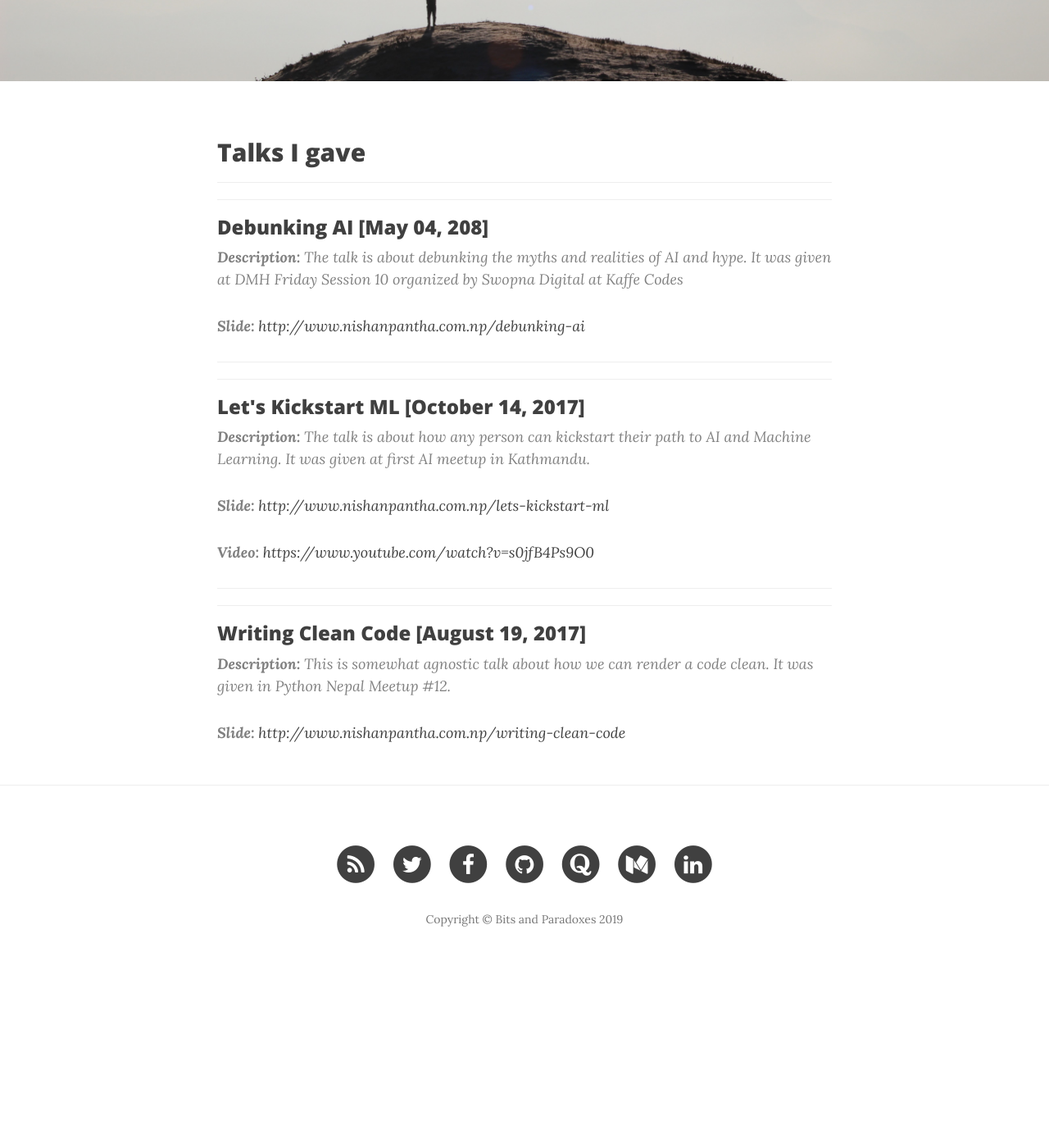
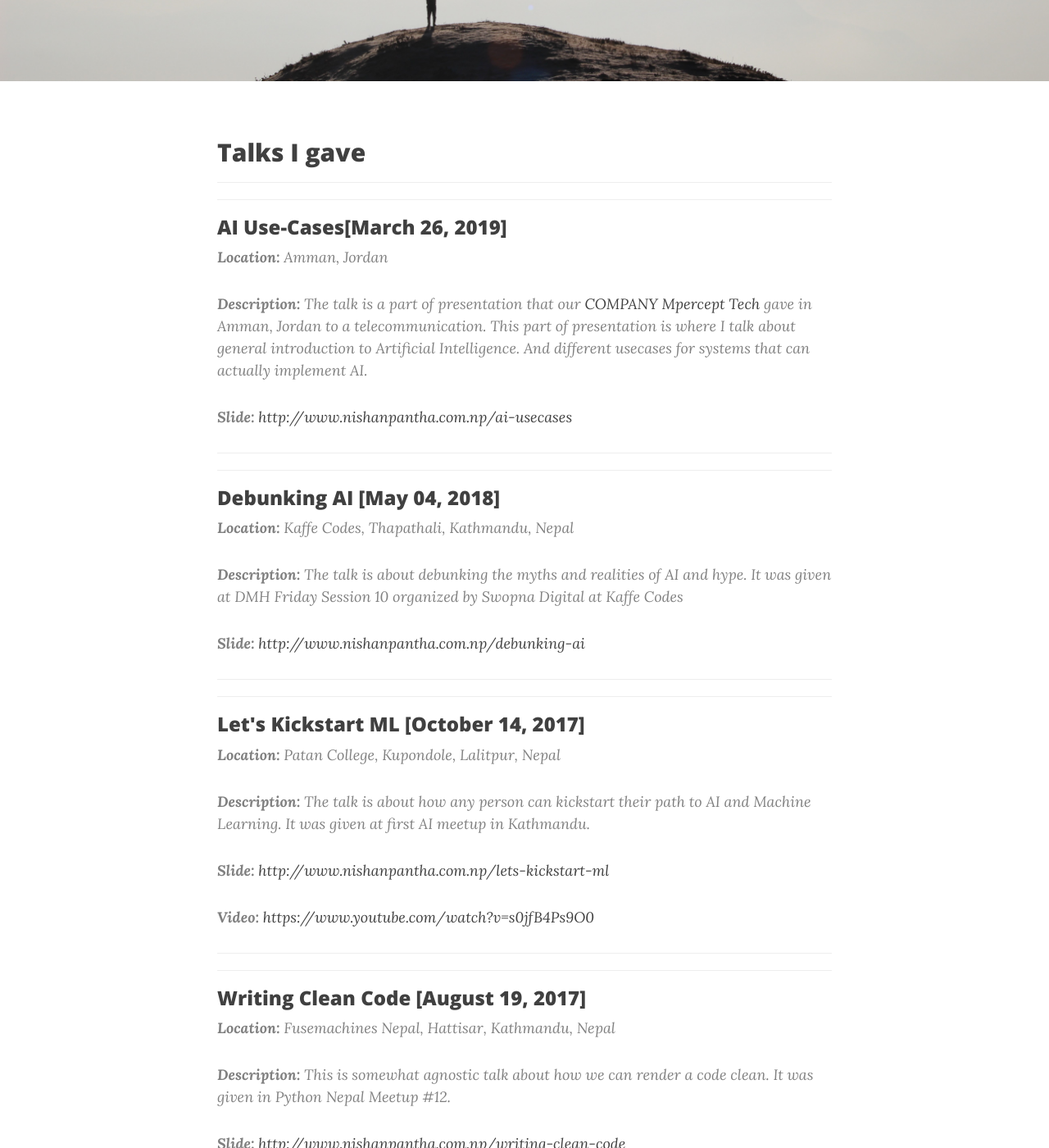
Before and after one commit to NISH1001/NISH1001.github.io, a Jekyll site: the page built from talks.html, in a window 1280 px wide and 1400 px high, scrolled down 338 px. Shown: the whole window at 82% size. Built offline with Jekyll 4.4.1, drawn with Linux system fonts in a browser that asks for light colours; nearby versions of some CDN libraries; before the commit the page ends 1535 px from its top, so only the background shows below that.

Commit message:
Add talk for March 26, 2019 given at Amman, Jordan
The talk is about general usecases for AI systems to make use of
existing data of the company making use of various sources.

```diff
--- a/talks.html
+++ b/talks.html
@@ -11,11 +11,41 @@ header-img: "img/talks-bg.jpg"
 
 <!-- Start -->
 <div class="post-preview">
-<h3 class="post-title">Debunking AI [May 04, 208]</h3>
+
+    <h3 class="post-title">AI Use-Cases[March 26, 2019]</h3>
+    <p class="post-meta"><b>Location:</b>
+    Amman, Jordan
+    </p>
+
+    <p class="post-meta"><b>Description:</b>
+    The talk is a part of presentation that our <a href="http://mpercept.com/">COMPANY Mpercept Tech</a> gave in
+    Amman, Jordan to a telecommunication. This part of presentation is where I talk about general introduction to Artificial Intelligence.
+    And different usecases for systems that can actually implement AI.
+    </p>
+
+    <p class="post-meta"><b>Slide:</b>
+        <a href="http://www.nishanpantha.com.np/ai-usecases">http://www.nishanpantha.com.np/ai-usecases
+        </a>
+    </p>
+
+</div><!-- End -->
+
+<hr/>
+<hr/>
+
+<!-- Start -->
+<div class="post-preview">
+    <h3 class="post-title">Debunking AI [May 04, 2018]</h3>
+
+    <p class="post-meta"><b>Location:</b>
+     Kaffe Codes, Thapathali, Kathmandu, Nepal
+    </p>
+
     <p class="post-meta"><b>Description:</b>
     The talk is about debunking the myths and realities of AI and hype. It was given at DMH Friday Session 10 organized by
     Swopna Digital at Kaffe Codes
     </p>
+
     <p class="post-meta"><b>Slide:</b>
         <a href="http://www.nishanpantha.com.np/debunking-ai">http://www.nishanpantha.com.np/debunking-ai
         </a>
@@ -29,13 +59,20 @@ Swopna Digital at Kaffe Codes
 <!-- Start -->
 <div class="post-preview">
     <h3 class="post-title">Let's Kickstart ML [October 14, 2017]</h3>
+
+    <p class="post-meta"><b>Location:</b>
+    Patan College, Kupondole, Lalitpur, Nepal
+    </p>
+
     <p class="post-meta"><b>Description:</b>
     The talk is about how any person can kickstart their path to AI and Machine Learning. It was given at first AI meetup in Kathmandu.
     </p>
+
     <p class="post-meta"><b>Slide:</b>
         <a href="http://www.nishanpantha.com.np/lets-kickstart-ml">http://www.nishanpantha.com.np/lets-kickstart-ml
         </a>
     </p>
+
     <p class="post-meta"><b>Video:</b>
         <a href="https://www.youtube.com/watch?v=s0jfB4Ps9O0">https://www.youtube.com/watch?v=s0jfB4Ps9O0
         </a>
@@ -48,6 +85,11 @@ The talk is about how any person can kickstart their path to AI and Machine Lear
 <!-- Start -->
 <div class="post-preview">
     <h3 class="post-title">Writing Clean Code [August 19, 2017]</h3>
+
+    <p class="post-meta"><b>Location:</b>
+    Fusemachines Nepal, Hattisar, Kathmandu, Nepal
+    </p>
+
     <p class="post-meta"><b>Description:</b>
         This is somewhat agnostic talk about how we can render a code clean. It was given in Python Nepal Meetup #12.
     </p>
```
Lines whose indentation alone changed are shown as unchanged.
